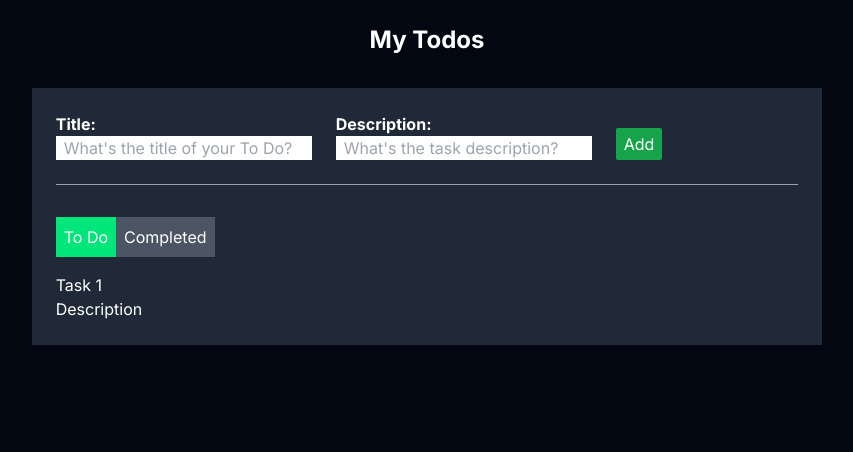
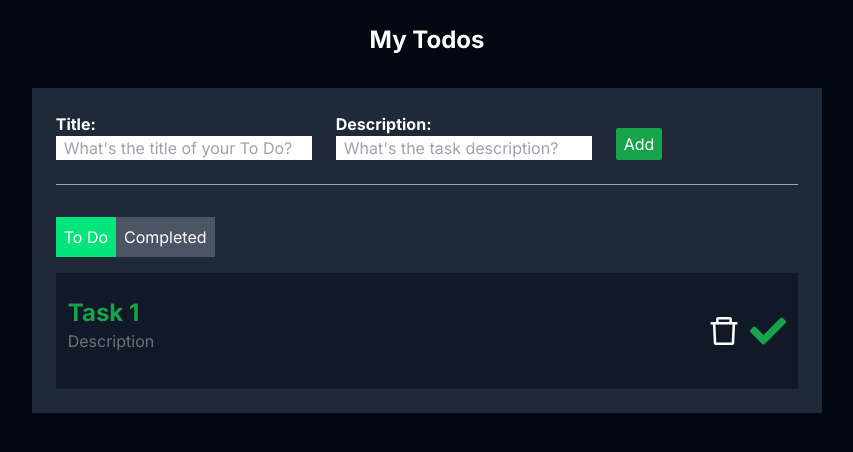
Before and after one commit to Trailblazer007/toDo-app, a Next.js app: page / in a window 1280 px wide. Shown: the top 452 px of the page, without its empty margins (213-1066 px from the left). Built offline with nearby package versions, Linux system fonts and the light colour scheme.

Commit message:
created and styled the toDo item section

```diff
--- a/app/page.tsx
+++ b/app/page.tsx
@@ -1,5 +1,7 @@
 "use client";
 import { useState } from "react";
+import { AiOutlineDelete } from "react-icons/ai";
+import { FaCheck } from "react-icons/fa";
 
 export default function Home() {
   const [isCompleteScreen, setIsCompleteScreen] = useState(false);
@@ -66,9 +68,18 @@ export default function Home() {
           </div>
 
           {/* todo list */}
-          <div className="todo-list-item text-white mt-4">
-            <h3>Task 1</h3>
-            <p>Description</p>
+          <div className="todo-list ">
+            <div className="todo-list-item bg-gray-900 p-6 px-3 mt-4 flex justify-between items-center ">
+              <div className="shadow-4xl text-gray-500 flex flex-col mb-3">
+                <h3 className="font-bold text-2xl text-green-600">Task 1</h3>
+                <p>Description</p>
+              </div>
+
+              <div className="icons flex gap-2 text-4xl cursor-pointer">
+                <AiOutlineDelete className="delete-icon text-white hover:text-red-600" />
+                <FaCheck className="check-icon text-green-600 hover:text-green-800" />
+              </div>
+            </div>
           </div>
         </div>
       </div>
```
Also changed, not shown: package.json (+5 -4 lines), 1 other file (tests, documents, lock files or other folders).
